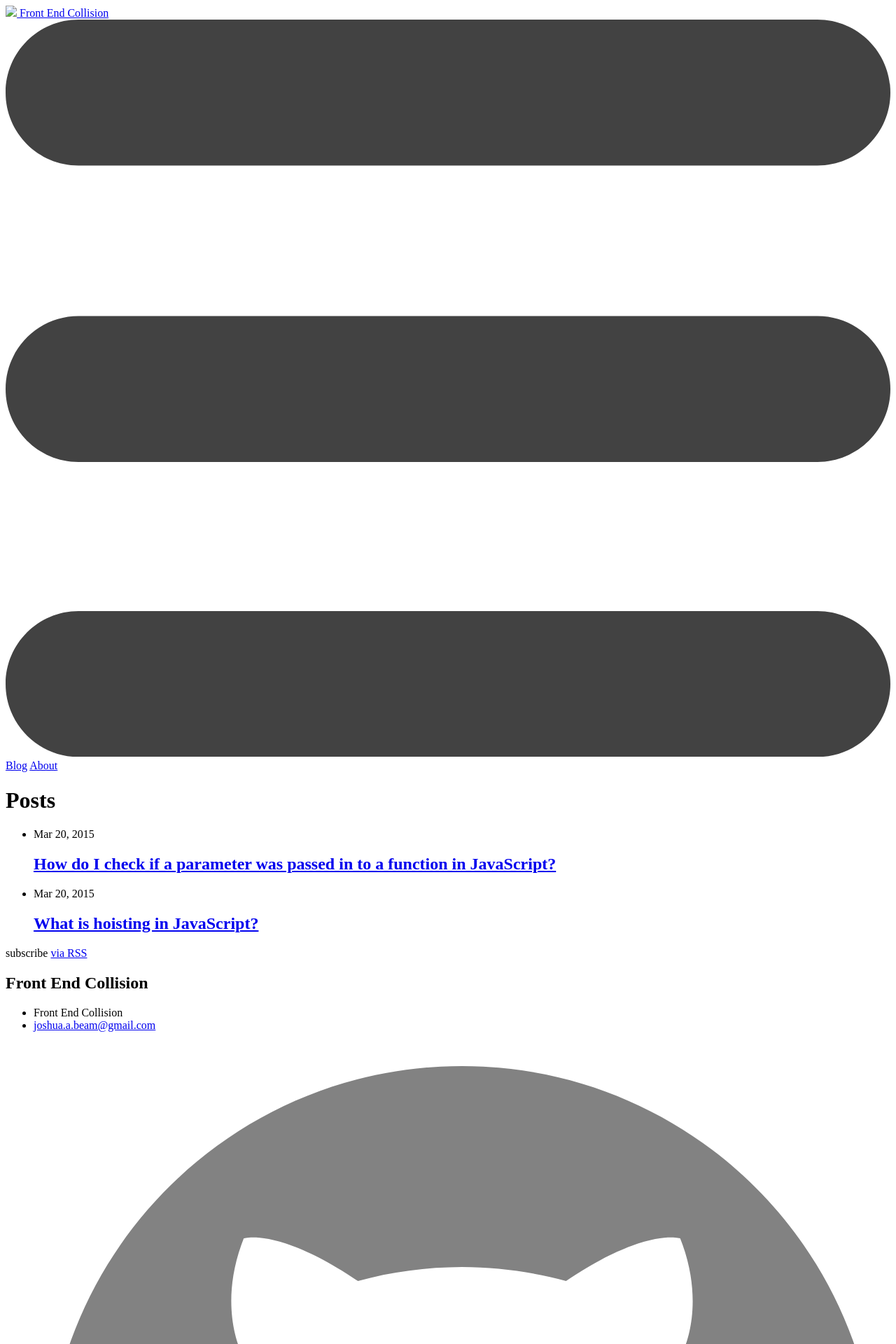
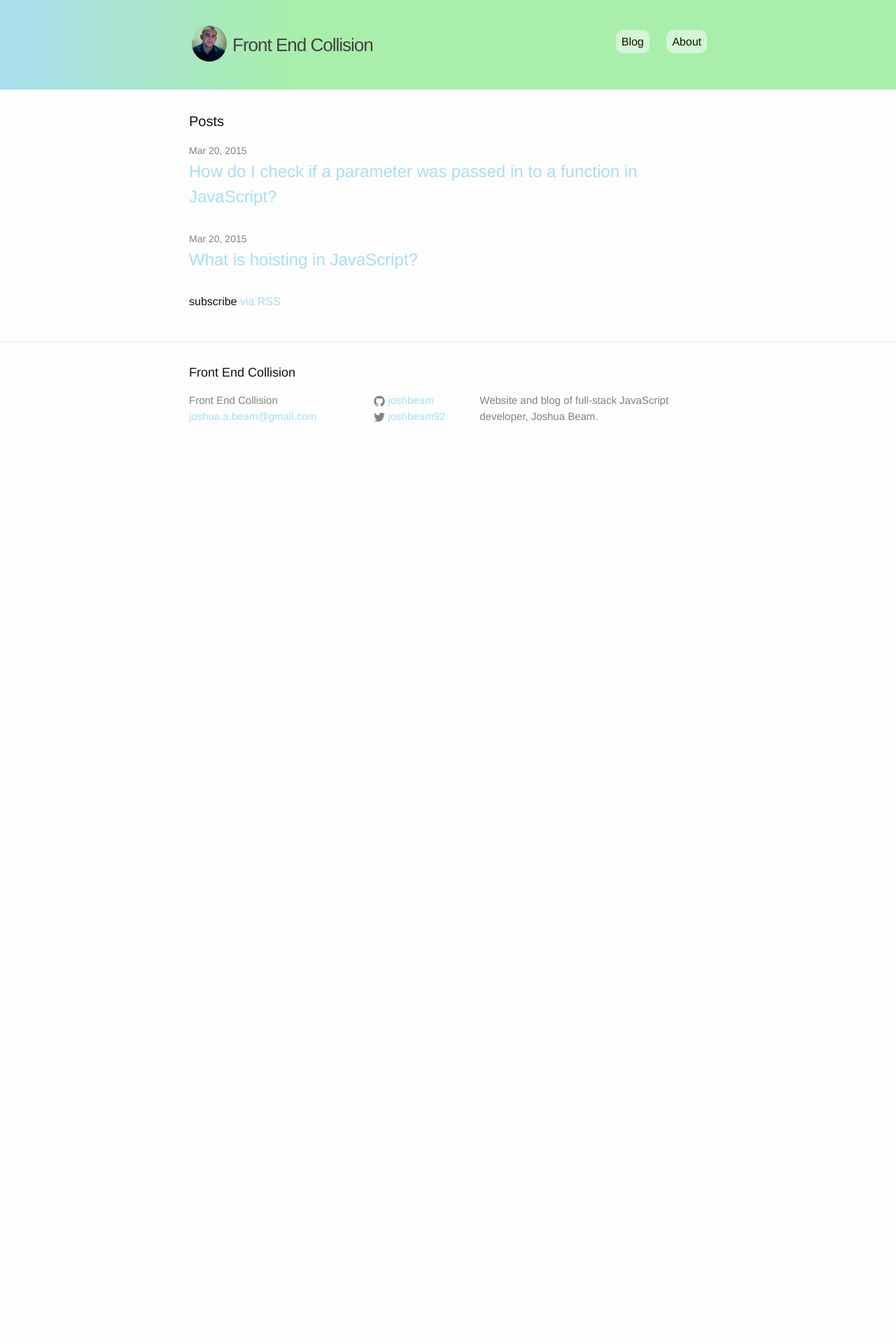
Before and after one commit to joshbeam/joshbeam.github.io, a Jekyll site: the page built from index.html, in a window 1280 px wide. Shown: the top 1920 px of the page at 70% size. Built offline with Jekyll 4.4.1, drawn with Linux system fonts in a browser that asks for light colours; after the commit the page ends 900 px from its top, so only the background shows below that.

Commit message:
fixed url

```diff
--- a/_config.yml
+++ b/_config.yml
@@ -4,8 +4,8 @@
 description: > # this means to ignore newlines until "baseurl:"
   Website and blog of full-stack JavaScript developer, Joshua Beam.
 #baseurl: ""
-baseurl: http://joshbeam.github.io/" # the subpath of your site, e.g. /blog/
-url: "" # the base hostname & protocol for your site
+baseurl: "http://joshbeam.github.io/" # the subpath of your site, e.g. /blog/
+url: "http://joshbeam.github.io" # the base hostname & protocol for your site
 #url: "localhost:4000"
 twitter_username: joshbeam92
 github_username:  joshbeam
```
